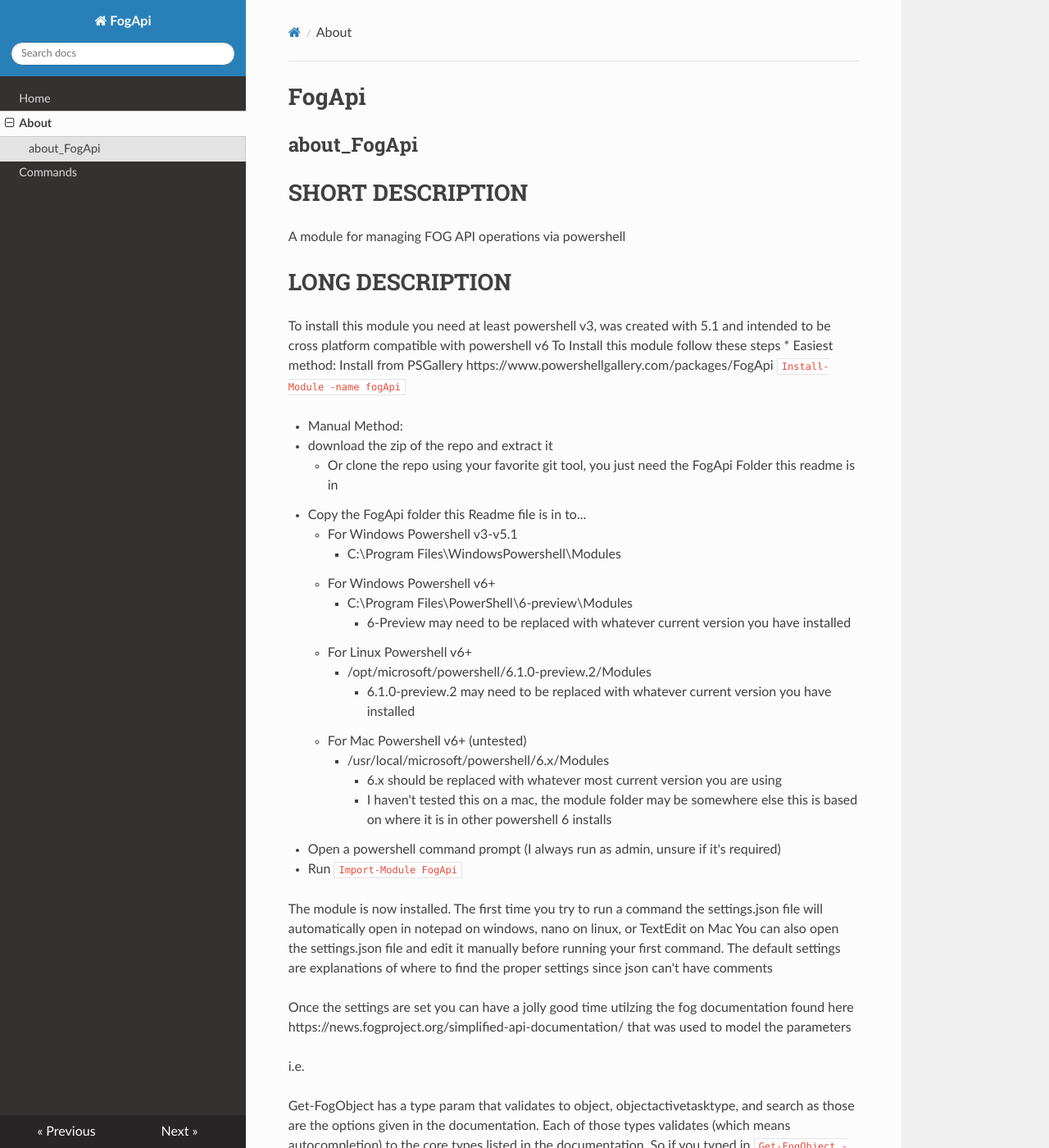
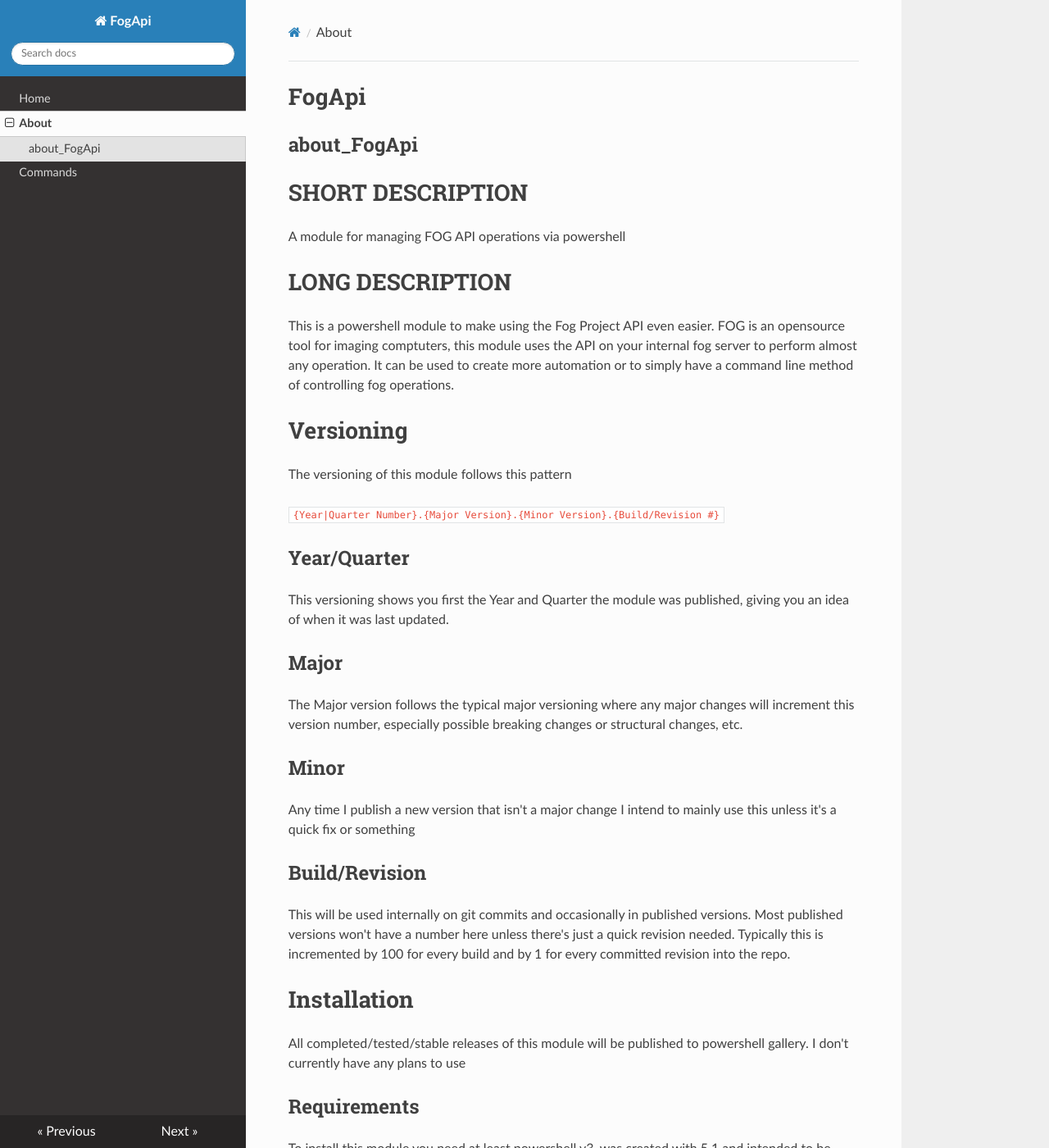
Before and after one commit to darksidemilk/FogApi, an MkDocs documentation site: the page built from docs/about_FogApi.md, in a window 1280 px wide and 1400 px high. Shown: the whole window at 82% size. Built offline with MkDocs 1.6.1, drawn with Linux system fonts in a browser that asks for light colours; nearby versions of some CDN libraries; some of the changed text lies outside the part shown.

Commit message:
build changes, update about fogapi markdown, test new index filewith commands list

```diff
--- a/docs/about_FogApi.md
+++ b/docs/about_FogApi.md
@@ -3,18 +3,57 @@
 ## about_FogApi
 
 # SHORT DESCRIPTION
+
 A module for managing FOG API operations via powershell
 
 # LONG DESCRIPTION
 
-To install this module you need at least powershell v3, was created with 5.1 and intended to be cross platform compatible with powershell v6
-To Install this module follow these steps
-* Easiest method: Install from PSGallery https://www.powershellgallery.com/packages/FogApi `Install-Module -name fogApi`
+This is a powershell module to make using the Fog Project API even easier.
+FOG is an opensource tool for imaging comptuters, this module uses the API on your internal fog server to perform almost any operation. It can be used to create more automation or to simply have a command line method of controlling fog operations.
+
+# Versioning
+
+The versioning of this module follows this pattern
+
+`{Year|Quarter Number}.{Major Version}.{Minor Version}.{Build/Revision #}`
+
+## Year/Quarter
+
+This versioning shows you first the Year and Quarter the module was published, giving you an idea of when it was last updated.
+
+## Major
+
+The Major version follows the typical major versioning where any major changes will increment this version number, especially possible breaking changes or structural changes, etc.
+
+## Minor
+
+Any time I publish a new version that isn't a major change I intend to mainly use this unless it's a quick fix or something
+
+## Build/Revision
+
+This will be used internally on git commits and occasionally in published versions. Most published versions won't have a number here unless there's just a quick revision needed. Typically this is incremented by 100 for every build and by 1 for every committed revision into the repo.
+
+# Installation
+
+All completed/tested/stable releases of this module will be published to powershell gallery. I don't currently have any plans to use
+
+## Requirements
+
+To install this module you need at least powershell v3, was created with 5.1 and intended to be cross platform compatible with powershell v6 and v7
+
+To Install this module follow these steps...
+
+## Install From PSGallery
+
+* Easiest method: Install from PSGallery https://www.powershellgallery.com/packages/FogApi via a powershell console with the command `Install-Module -name fogApi`
+
+## Manual Installation
 
 * Manual Method:
-* download the zip of the repo and extract it
+* download the zip of this repo and extract it
     * Or clone the repo using your favorite git tool, you just need the FogApi Folder this readme is in
-* Copy the FogApi folder this Readme file is in to...
+* Run the build.ps1 script
+* Copy the built module folder (C:\moduleBuild\fogAPI) into...
     * For Windows Powershell v3-v5.1
         * C:\Program Files\WindowsPowershell\Modules
     * For Windows Powershell v6+
@@ -32,6 +71,9 @@ To Install this module follow these steps
 * Run `Import-Module FogApi`
 
 The module is now installed.
+
+# Using The Module
+
 The first time you try to run a command the settings.json file will automatically open
 in notepad on windows, nano on linux, or TextEdit on Mac
 You can also open the settings.json file and edit it manually before running your first command.
```
Also changed, not shown: docs/index.md (+50 -0 lines), 1 other file.
